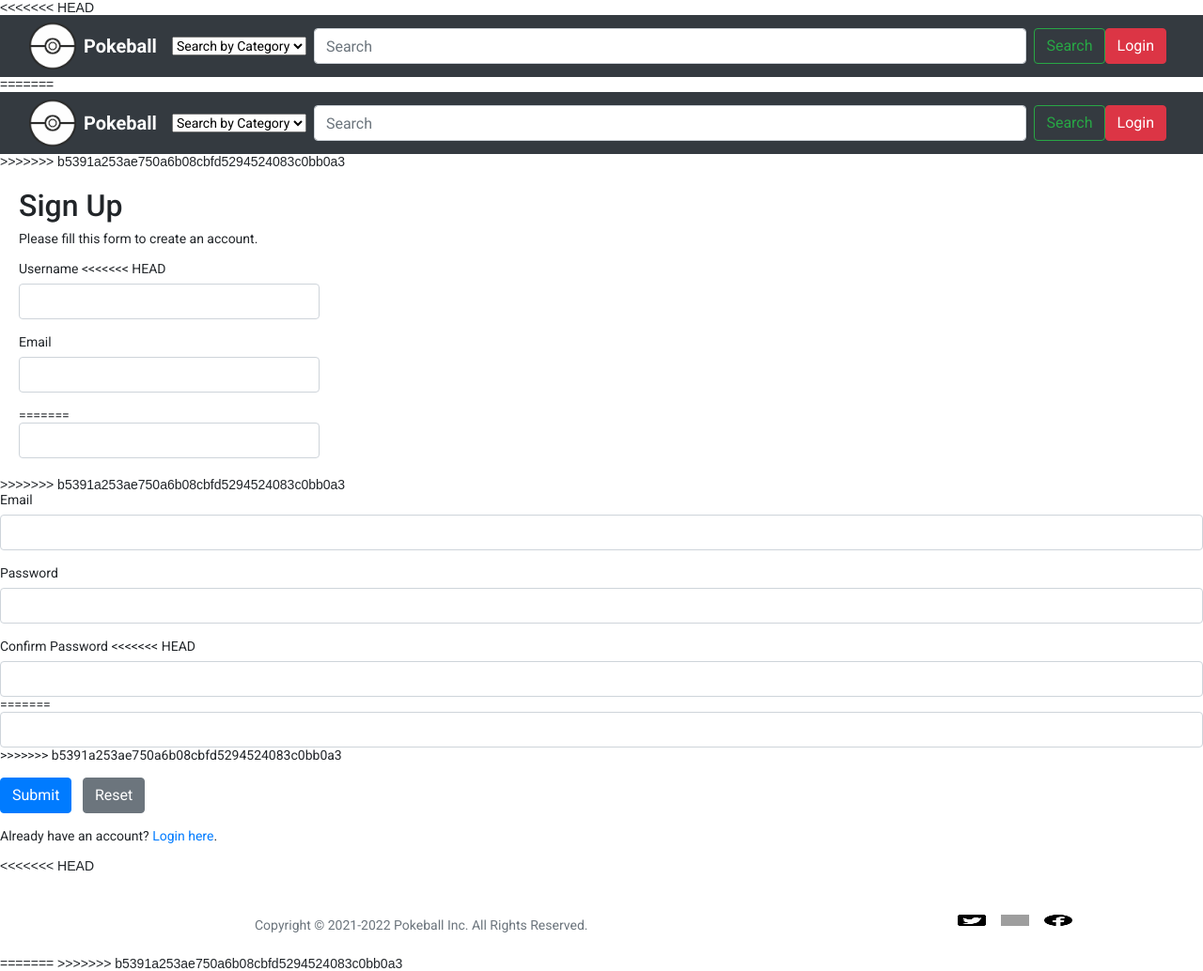
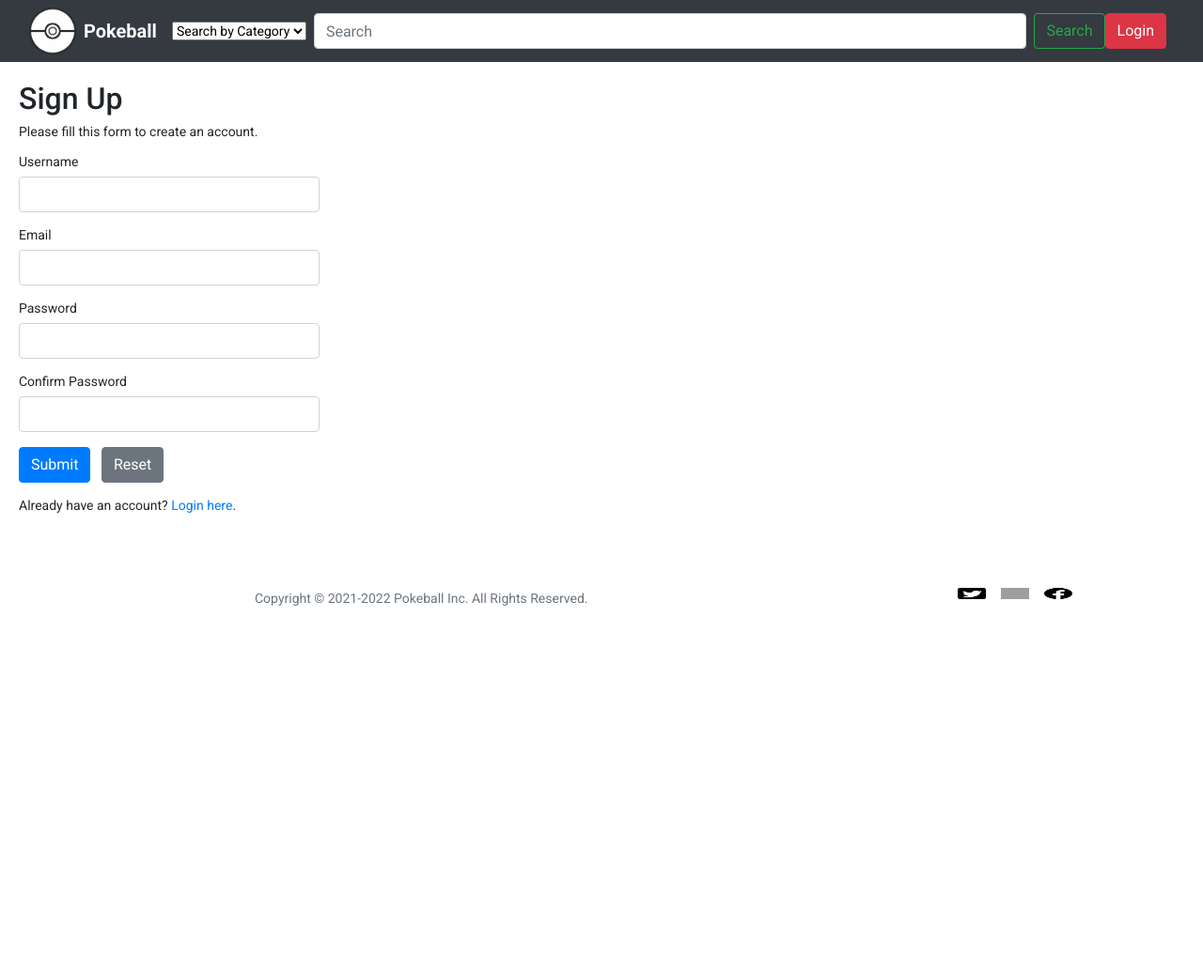
Before and after one commit to Sven-I-Am/scrum-project, a PHP site: page /View/register.php in a window 1280 px wide; the page is wider, and only the part inside the window is pictured. Shown: that part at 94% size. After the commit the page ends 645 px from the top of that part, so only its background shows below. Run offline with PHP 8.4, Linux system fonts and the light colour scheme; the template is opened without the code that fills it, so the values that code supplies are empty; grey boxes are pictures that could not be loaded.

Commit message:
fixed login register

```diff
--- a/View/register.php
+++ b/View/register.php
@@ -1,7 +1,4 @@
-<<<<<<< HEAD
 <?php require 'includes/header.php'?>
-=======
-<?php require 'includes/header.php' ?>
 
 <html lang="en">
 <head>
@@ -14,14 +11,12 @@
     </style>
 </head>
 <body>
->>>>>>> b5391a253ae750a6b08cbfd5294524083c0bb0a3
     <div class="wrapper">
         <h2>Sign Up</h2>
         <p>Please fill this form to create an account.</p>
         <form action="?page=login&action=register" method="post">
             <div class="form-group">
                 <label>Username</label>
-<<<<<<< HEAD
                 <input type="text" name="userName" class="form-control <?php echo (!empty($username_err)) ? 'is-invalid' : ''; ?>" value="">
                 <span class="invalid-feedback"><?php echo $username_err; ?></span>
             </div>
@@ -30,27 +25,14 @@
                 <input type="email" name="email" class="form-control <?php echo (!empty($email_err)) ? 'is-invalid' : ''; ?>" value="">
                 <span class="invalid-feedback"><?php echo $email_err; ?></span>
             </div>
-=======
-                <input type="text" name="userName" class="form-control">
-            </div>
->>>>>>> b5391a253ae750a6b08cbfd5294524083c0bb0a3
-            <div class="form-group">
-                <label>Email</label>
-                <input type="text" name="email" class="form-control">
-            </div>
-
             <div class="form-group">
                 <label>Password</label>
                 <input type="password" name="password" class="form-control">
             </div>
             <div class="form-group">
                 <label>Confirm Password</label>
-<<<<<<< HEAD
                 <input type="password" name="passwordRepeat" class="form-control <?php echo (!empty($confirm_password_err)) ? 'is-invalid' : ''; ?>" value="">
                 <span class="invalid-feedback"><?php echo $confirm_password_err; ?></span>
-=======
-                <input type="password" name="passwordRepeat" class="form-control">
->>>>>>> b5391a253ae750a6b08cbfd5294524083c0bb0a3
             </div>
             <div class="form-group">
                 <input type="submit" class="btn btn-primary" value="Submit">
@@ -58,12 +40,6 @@
             </div>
             <p>Already have an account? <a href="?page=login">Login here</a>.</p>
         </form>
-<<<<<<< HEAD
     </div>
 
 <?php require 'includes/footer.php'?>
-=======
-    </div>
-</body>
-</html>
->>>>>>> b5391a253ae750a6b08cbfd5294524083c0bb0a3
```
Also changed, not shown: View/login.php (+0 -10 lines).
